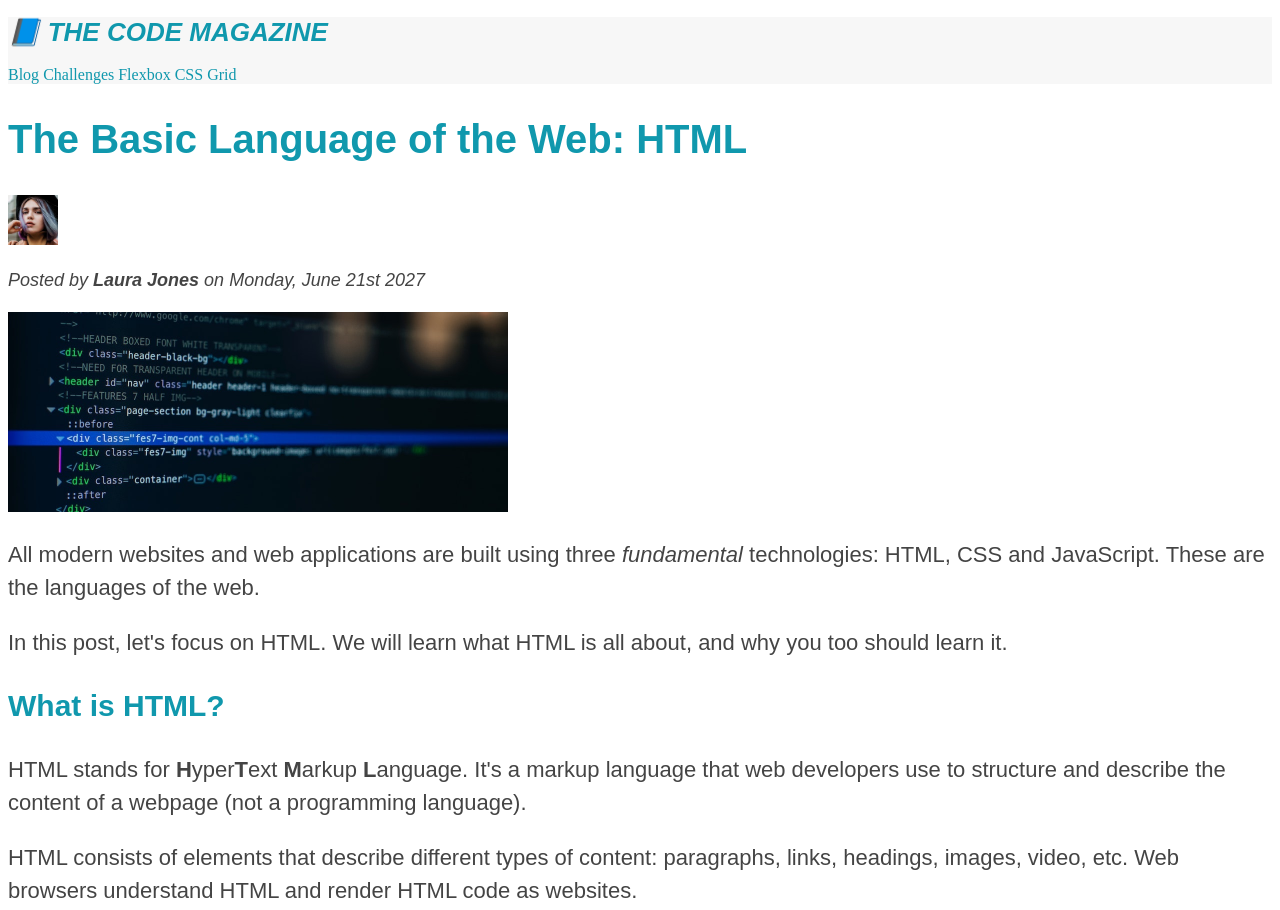
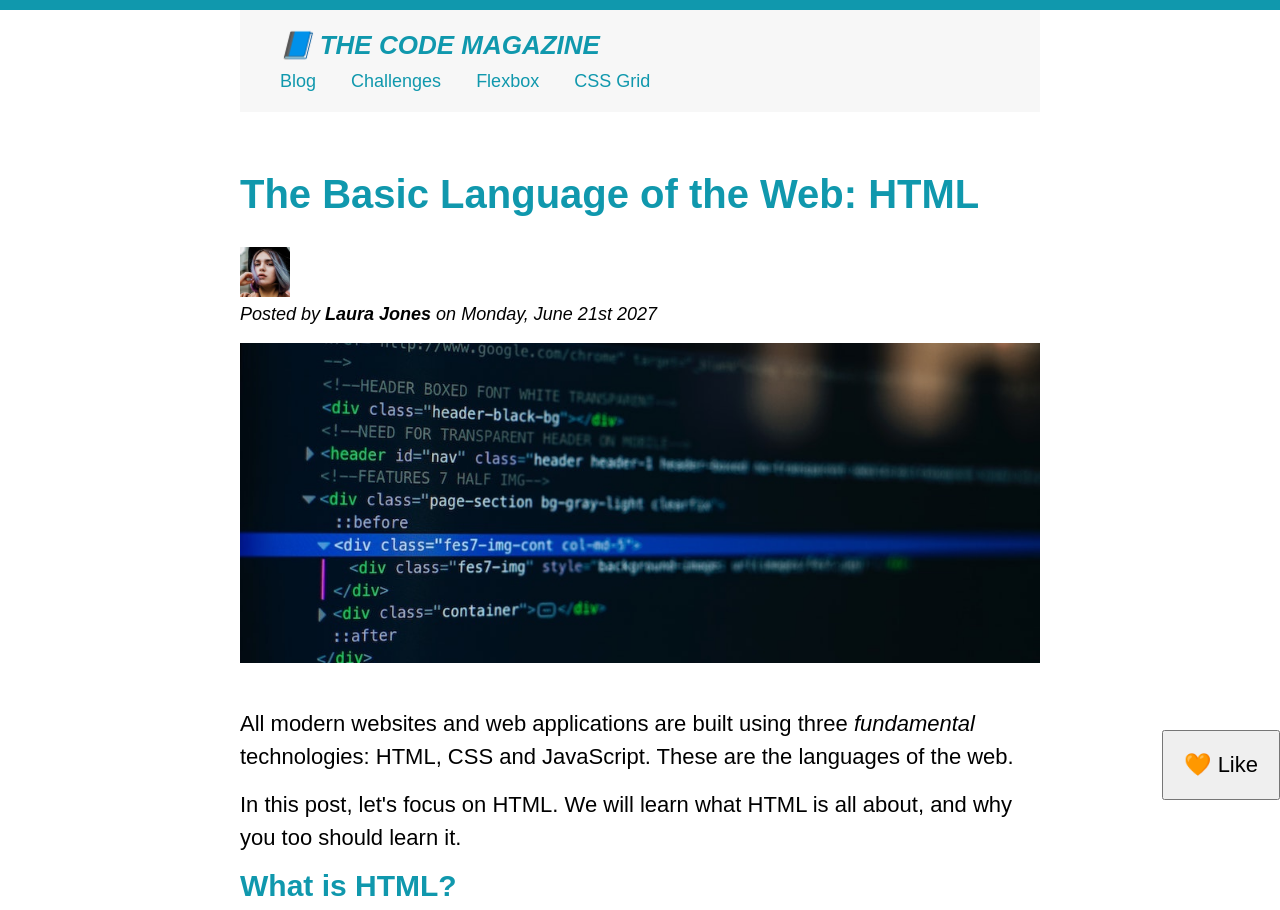
Before and after one commit to colingreens/udemy-html-css, a plain HTML site: page src/index.html in a window 1280 px wide. Shown: the top 910 px of the page. Drawn offline with Linux system fonts and the light colour scheme.

Commit message:
centered a div 🚀

```diff
--- a/src/index.html
+++ b/src/index.html
@@ -8,6 +8,7 @@
     <title>The Basic Language of the Web: HTML</title>
   </head>
   <body>
+    <div class="container">
       <header class="main-header">
         <h1>📘 The Code Magazine</h1>
 
@@ -20,7 +21,7 @@
       </header>
 
       <article>
-      <header>
+        <header class="post-header">
           <h2>The Basic Language of the Web: HTML</h2>
           <img
             src="img/laura-jones.jpg"
@@ -36,6 +37,7 @@
             alt="HTML code on a screen"
             width="500"
             height="200"
+            class="post-image"
           />
         </header>
 
@@ -46,8 +48,8 @@
           web.
         </p>
         <p>
-        In this post, let's focus on HTML. We will learn what HTML is all about,
-        and why you too should learn it.
+          In this post, let's focus on HTML. We will learn what HTML is all
+          about, and why you too should learn it.
         </p>
         <h3>What is HTML?</h3>
         <p>
@@ -58,8 +60,8 @@
         </p>
         <p>
           HTML consists of elements that describe different types of content:
-        paragraphs, links, headings, images, video, etc. Web browsers understand
-        HTML and render HTML code as websites.
+          paragraphs, links, headings, images, video, etc. Web browsers
+          understand HTML and render HTML code as websites.
         </p>
         <p>In HTML, each element is made up of 3 parts:</p>
         <ol>
@@ -77,8 +79,8 @@
         </p>
         <h3>Why should you learn HTML?</h3>
         <p>
-        There are countless reasons for learning the fundamental language of the
-        web. Here are 5 of them:
+          There are countless reasons for learning the fundamental language of
+          the web. Here are 5 of them:
         </p>
         <ul>
           <li>To be able to use the fundamental web dev language</li>
@@ -107,7 +109,12 @@
             <p class="related-author">By Jonas Schmedtmann</p>
           </li>
           <li>
-          <img src="img/related-2.jpg" alt="Lightning" height="75" width="75" />
+            <img
+              src="img/related-2.jpg"
+              alt="Lightning"
+              height="75"
+              width="75"
+            />
             <a href="#">The Unknown Powers of CSS</a>
             <p class="related-author">By Jim Dillon</p>
           </li>
@@ -125,7 +132,9 @@
       </aside>
 
       <footer>
-      <p id="copyright">Copyright &copy; 2027 by The Code Magazine</p>
+        <p>Copyright &copy; 2027 by The Code Magazine</p>
       </footer>
+    </div>
+    <button>🧡 Like</button>
   </body>
 </html>
--- a/src/style.css
+++ b/src/style.css
@@ -1,13 +1,45 @@
-h1,
-h2,
-h3,
-h4,
-p,
-li {
+* {
+  margin: 0;
+  padding: 0;
+}
+/* PAGE SECTIONS */
+body {
+  color: 444px;
   font-family: sans-serif;
-  color: #444;
+  border-top: 10px solid #1098ad;
 }
 
+.container {
+  width: 800px;
+  margin: 0 auto;
+}
+
+.main-header {
+  background-color: #f7f7f7;
+  padding: 20px 40px;
+  margin-bottom: 60px;
+}
+
+.post-header {
+  margin-bottom: 40px;
+}
+
+nav {
+  font-size: 18px;
+}
+
+article {
+  margin-bottom: 60px;
+}
+
+aside {
+  background-color: #f7f7f7;
+  border-top: 5px solid #1098ad;
+  border-bottom: 5px solid #1098ad;
+  padding: 50px 0;
+  width: 500px;
+}
+/* SMALLER ELEMENTS */
 h1,
 h2,
 h3 {
@@ -22,10 +54,12 @@ h1 {
 
 h2 {
   font-size: 40px;
+  margin-bottom: 30px;
 }
 
 h3 {
   font-size: 30px;
+  margin-bottom: 20px;
 }
 
 h4 {
@@ -37,10 +71,22 @@ h4 {
 p {
   font-size: 22px;
   line-height: 1.5;
+  margin-bottom: 15px;
+}
+
+ul,
+ol {
+  margin-left: 50px;
+  margin-bottom: 20px;
 }
 
 li {
   font-size: 20px;
+  margin-bottom: 10px;
+}
+
+li:last-child {
+  margin-bottom: 0;
 }
 
 #author {
@@ -48,9 +94,22 @@ li {
   font-size: 18px;
 }
 
-#copyright {
+/* #copyright {
   font-size: 16px;
+  color: red;
 }
+
+.copyright {
+  color: blue;
+}
+
+.text {
+  color: yellow;
+}
+
+footer p {
+  color: green;
+} */
 
 .related-author {
   font-size: 18px;
@@ -59,16 +118,6 @@ li {
 
 .related-post {
   list-style: none;
-}
-
-.main-header {
-  background-color: #f7f7f7;
-}
-
-aside {
-  background-color: #f7f7f7;
-  border-top: 5px solid #1098ad;
-  border-bottom: 5px solid #1098ad;
 }
 
 li:first-child {
@@ -101,10 +150,39 @@ a:visited {
 a:hover {
   color: orangered;
   font-weight: bold;
-  text-decoration: underline orangered;
+  /* text-decoration: underline orangered; */
 }
 
 a:active {
   background-color: black;
   font-style: italic;
 }
+
+.post-image {
+  width: 100%;
+  height: auto;
+}
+
+nav a:link {
+  /* background-color: orangered;
+  margin: 20px;
+  padding: 20px;
+  display: block; */
+  margin-right: 30px;
+  margin-top: 10px;
+  display: inline-block;
+}
+
+nav a:link:last-child {
+  margin-right: 0;
+}
+
+button {
+  font-size: 22px;
+  padding: 20px;
+  cursor: pointer;
+
+  position: absolute;
+  bottom: 0;
+  right: 0;
+}
```
Lines whose indentation alone changed are shown as unchanged.
